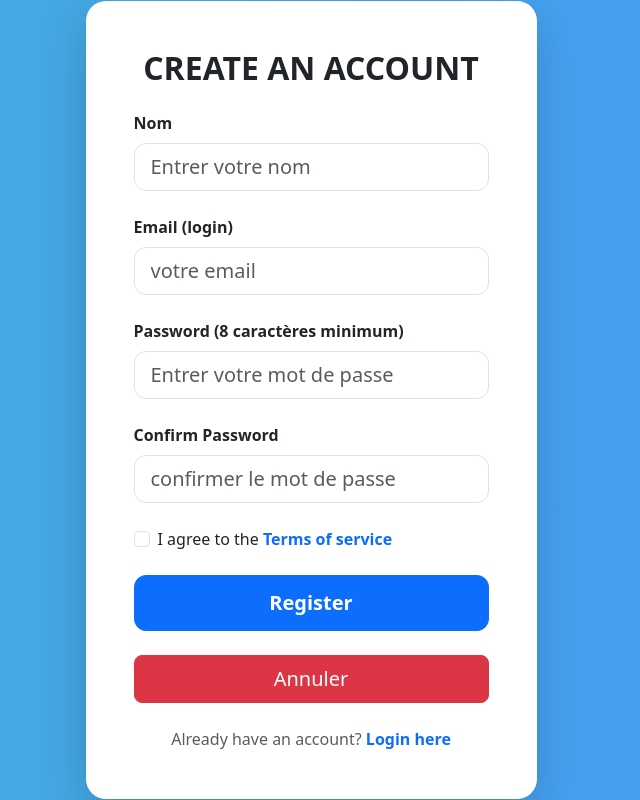
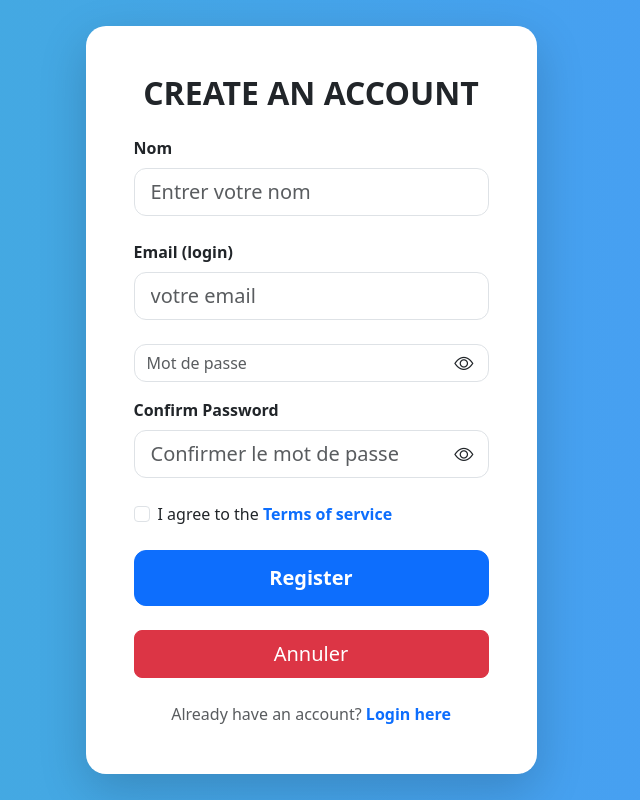
Before and after one commit to malachie45/dashQx_Maint_IT, an Angular app: page /creercpte in a window 1280 px wide. Shown: the whole page, without its empty margins (329-969 px from the left). Built offline with nearby package versions, Linux system fonts and the light colour scheme.

Commit message:
statistik et oeil

```diff
--- a/src/app/authent/login/login.html
+++ b/src/app/authent/login/login.html
@@ -32,10 +32,34 @@
                     placeholder="Email" required>
                 </div>
 
-                <div class="mb-3">
+                <!-- <div class="mb-3">
                   <input [(ngModel)]="formData.password"
                   name="password" type="password" class="form-control"
                     placeholder="Mot de passe" required>
+                </div> -->
+
+                <div class="mb-3 position-relative">
+                    <input
+                      [(ngModel)]="formData.password"
+                      name="password"
+                      [type]="showPassword ? 'text' : 'password'"
+                      class="form-control pe-5"
+                      placeholder="Mot de passe"
+                      required>
+
+                    <i
+                      class="bi"
+                      [ngClass]="showPassword ? 'bi-eye-slash' : 'bi-eye'"
+                      (click)="showPassword = !showPassword"
+                      style="
+                        position: absolute;
+                        top: 50%;
+                        right: 15px;
+                        transform: translateY(-50%);
+                        cursor: pointer;
+                        font-size: 1.2rem;
+                      ">
+                    </i>
                 </div>
 
                 <div class="d-flex justify-content-between mb-4">
--- a/src/app/authent/login/login.ts
+++ b/src/app/authent/login/login.ts
@@ -15,6 +15,9 @@ import { Loginservice } from '../../service/loginservice';
   styleUrl: './login.css',
 })
 export class Login {
+
+   // Permet d'afficher ou masquer le mot de passe
+    showPassword: boolean = false;
 
   //soumission du formulaire
   onSubmit() {
--- a/src/app/authent/register/register.html
+++ b/src/app/authent/register/register.html
@@ -53,7 +53,7 @@
                 </div>
 
                 <!-- Password -->
-                <div class="mb-4">
+                <!-- <div class="mb-4">
                   <label for="password" class="form-label fw-semibold">
                     Password (8 caractères minimum)
                   </label>
@@ -65,10 +65,33 @@
                     class="form-control form-control-lg"
                      [(ngModel)]="formData.password"
                     placeholder="Entrer votre mot de passe" required>
+                </div> -->
+
+                <div class="mb-3 position-relative">
+                    <input
+                      [(ngModel)]="formData.password"
+                      name="password"
+                      [type]="showPassword ? 'text' : 'password'"
+                      class="form-control pe-5"
+                      placeholder="Mot de passe"
+                      required>
+                    <i
+                      class="bi"
+                      [ngClass]="showPassword ? 'bi-eye-slash' : 'bi-eye'"
+                      (click)="showPassword = !showPassword"
+                      style="
+                        position: absolute;
+                        top: 50%;
+                        right: 15px;
+                        transform: translateY(-50%);
+                        cursor: pointer;
+                        font-size: 1.2rem;
+                      ">
+                    </i>
                 </div>
 
                 <!-- Confirm Password -->
-                <div class="mb-4">
+                <!-- <div class="mb-4">
                   <label for="confirmPassword" class="form-label fw-semibold">
                     Confirm Password
                   </label>
@@ -77,10 +100,46 @@
                     type="password"
                     id="confirmPassword"
                     name="password_confirmation"
+                    [type]="showPassword ? 'text' : 'password'"
                     class="form-control form-control-lg"
                     [(ngModel)]="formData.password_confirmation"
                     placeholder="confirmer le mot de passe" required>
-                </div>
+
+
+                </div> -->
+
+                  <!-- Confirm Password -->
+                    <div class="mb-4">
+                      <label for="confirmPassword" class="form-label fw-semibold">
+                        Confirm Password
+                      </label>
+
+                      <div class="position-relative">
+                        <input
+                          id="confirmPassword"
+                          name="password_confirmation"
+                          [(ngModel)]="formData.password_confirmation"
+                          [type]="showConfirmPassword ? 'text' : 'password'"
+                          class="form-control form-control-lg pe-5"
+                          placeholder="Confirmer le mot de passe"
+                          required>
+
+                        <i
+                          class="bi"
+                          [ngClass]="showConfirmPassword ? 'bi-eye-slash' : 'bi-eye'"
+                          (click)="showConfirmPassword = !showConfirmPassword"
+                          style="
+                            position: absolute;
+                            top: 50%;
+                            right: 15px;
+                            transform: translateY(-50%);
+                            cursor: pointer;
+                            font-size: 1.2rem;
+                          ">
+                        </i>
+                      </div>
+                    </div>
+
 
                 <!-- Checkbox -->
                 <div class="form-check mb-4">
@@ -90,7 +149,7 @@
                     type="checkbox"
                     id="terms" required>
 
-                  <label class="form-check-label" for="terms">
+                  <label class="form-check-label" for="terms" required>
                     I agree to the
                     <a href="#" class="text-primary fw-semibold text-decoration-none">
                       Terms of service
--- a/src/app/authent/register/register.ts
+++ b/src/app/authent/register/register.ts
@@ -14,9 +14,23 @@ import { Router } from '@angular/router';
   styleUrl: './register.css',
 })
 export class Register {
+showConfirmPassword: boolean = false;
+
+
 
 //validation du formulaire
   onSubmit() {
+
+    if (this.formData.password !== this.formData.password_confirmation) {
+
+    Swal.fire({
+      icon: 'error',
+      title: 'Erreur',
+      text: 'Les mots de passe ne correspondent pas.'
+    });
+
+    return; // Arrête la soumission
+  }
     //appel de la fonction d'insertion
     this.createuser();
 }
```
